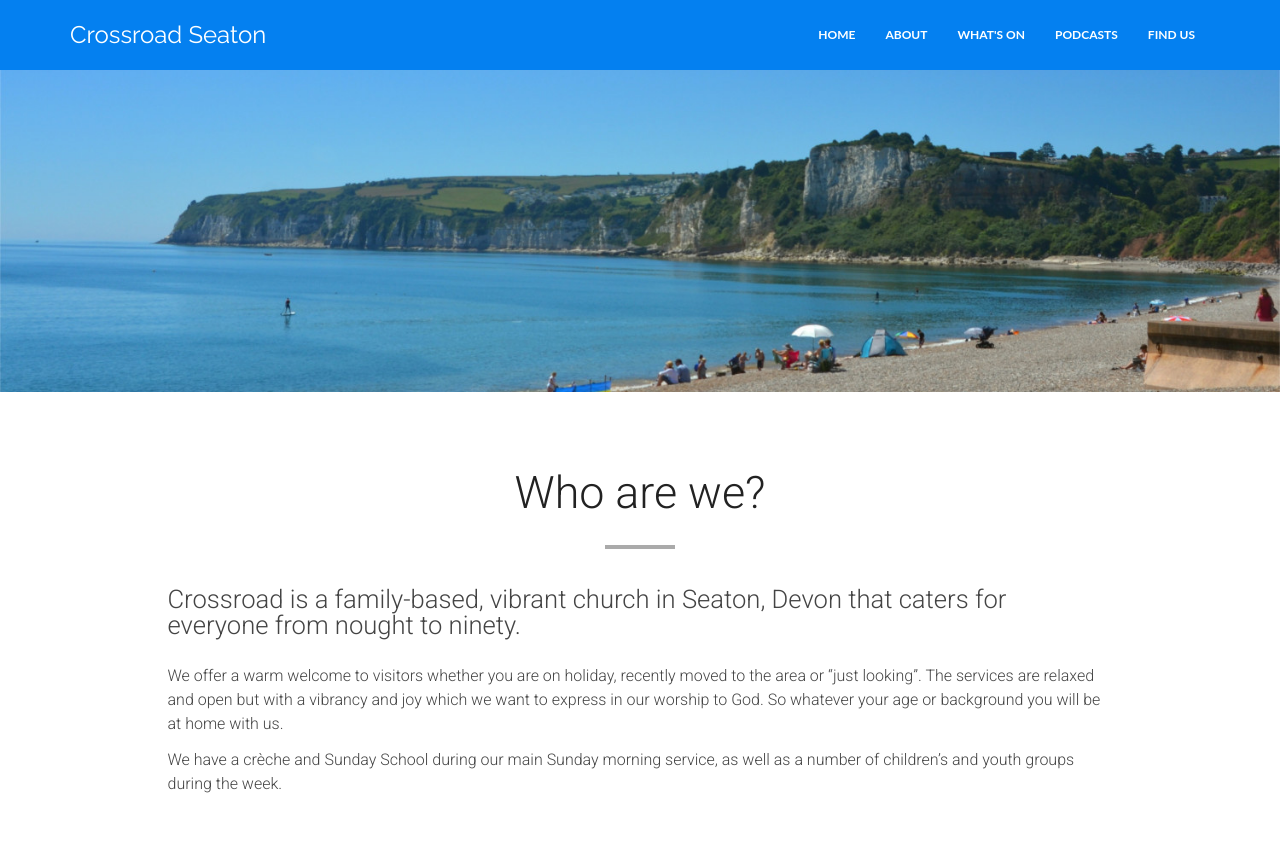
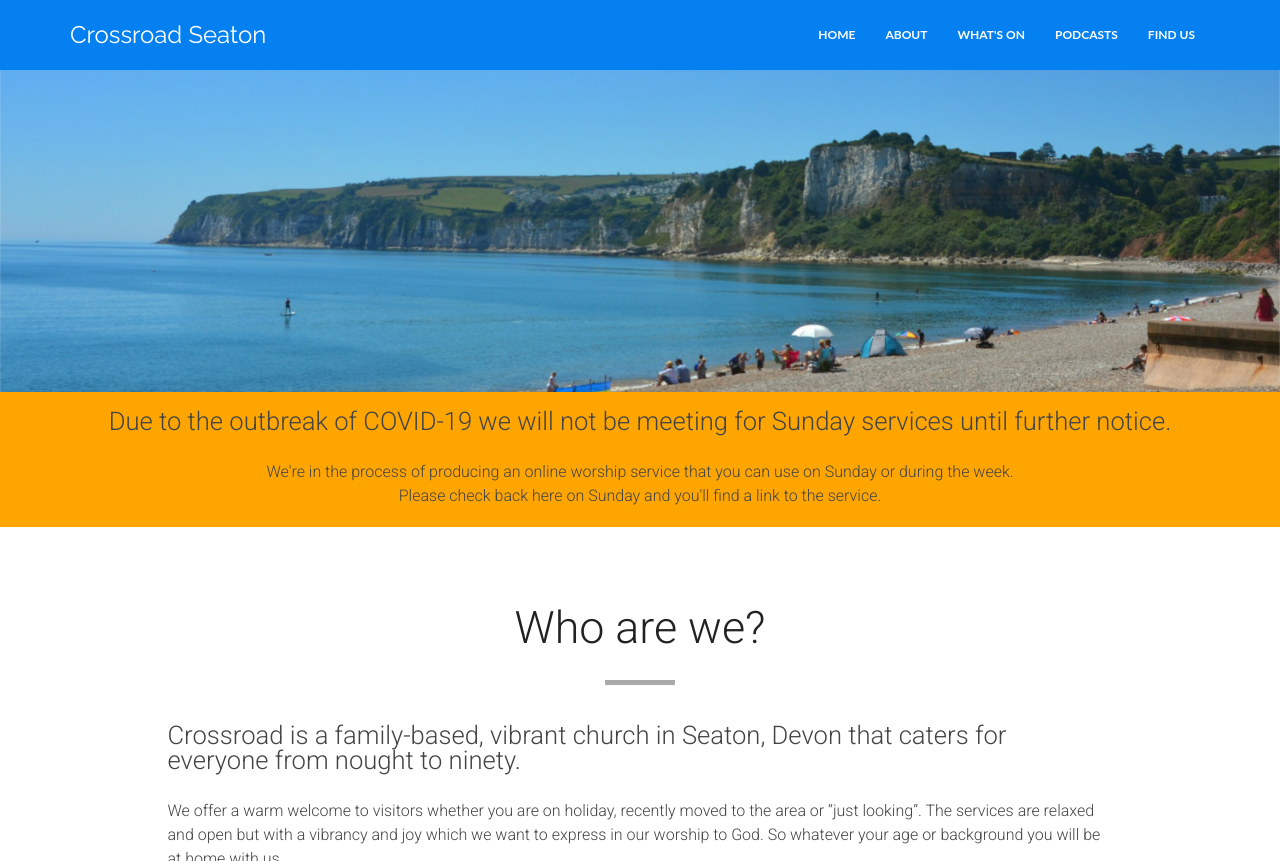
Before and after one commit to crossroadchurch/website, a PHP site: page / in a window 1280 px wide. Shown: the top 861 px of the page. Run offline with PHP 8.4, Linux system fonts and the light colour scheme; some libraries are stand-ins or nearby versions.

Commit message:
COVID-19 banner announcement 1

```diff
--- a/css/index.css
+++ b/css/index.css
@@ -103,14 +103,14 @@ h4 {
   display: block;
   width: 5em;
   height: 0.3em;
-  background: #AAA;
+  background: #aaa;
   margin: 2em auto;
 }
 
 .hc-round-img {
   width: 200px;
   height: 200px;
-  background: #AAA;
+  background: #aaa;
   border-radius: 100px;
   -moz-border-radius: 100px;
   margin: 2em auto;
@@ -142,7 +142,7 @@ h4 {
 }
 
 #mid-box-two {
-  background-color: #0480F0;
+  background-color: #0480f0;
   box-sizing: border-box;
   color: #fff;
   padding-bottom: 1em;
@@ -162,7 +162,7 @@ a {
 
 .hc-btn-outline {
   background: #fff;
-  border: 2px solid #0480F0;
+  border: 2px solid #0480f0;
   padding: 0.5em 1em;
   margin-top: 0.5rem;
   display: inline-block;
@@ -173,9 +173,15 @@ a {
 }
 
 .hc-btn-outline-light {
-  background: #0480F0;
+  background: #0480f0;
   border: 2px solid #fff;
   padding: 0.5em 1em;
+}
+
+#special-banner {
+  background: orange;
+  padding: 0.5em 1em;
+  text-align: center;
 }
 
 /** Mobile Hero Images **/
--- a/index.html
+++ b/index.html
@@ -1,22 +1,27 @@
 <!DOCTYPE html>
-<html class="csstransforms csstransforms3d csstransitions"><head>
-    <meta charset="utf-8">
-    <meta http-equiv="X-UA-Compatible" content="IE=edge">
-    <meta name="viewport" content="width=device-width, initial-scale=1">
-    <meta name="description" content="">
-    <meta name="author" content="">
-    <link rel="shortcut icon" href="/assets/ico/favicon.ico">
+<html class="csstransforms csstransforms3d csstransitions">
+  <head>
+    <meta charset="utf-8" />
+    <meta http-equiv="X-UA-Compatible" content="IE=edge" />
+    <meta name="viewport" content="width=device-width, initial-scale=1" />
+    <meta name="description" content="" />
+    <meta name="author" content="" />
+    <link rel="shortcut icon" href="/assets/ico/favicon.ico" />
 
     <title>Crossroad Seaton - Home</title>
 
     <!-- Bootstrap core CSS -->
-    <link href="css/bootstrap.min.css" rel="stylesheet">
-    <link href='//fonts.googleapis.com/css?family=Roboto:400,100,300,500,700' rel='stylesheet' type='text/css'>
+    <link href="css/bootstrap.min.css" rel="stylesheet" />
+    <link
+      href="//fonts.googleapis.com/css?family=Roboto:400,100,300,500,700"
+      rel="stylesheet"
+      type="text/css"
+    />
 
     <!-- Custom styles for this template -->
-    <link href="css/theme.css" rel="stylesheet">
-    <link href="css/index.css" rel="stylesheet">
-    <link href="css/font-awesome.min.css" rel="stylesheet">
+    <link href="css/theme.css" rel="stylesheet" />
+    <link href="css/index.css" rel="stylesheet" />
+    <link href="css/font-awesome.min.css" rel="stylesheet" />
 
     <!-- HTML5 shim and Respond.js IE8 support of HTML5 elements and media queries -->
     <!--[if lt IE 9]>
@@ -29,7 +34,12 @@
     <div class="navbar navbar-default navbar-fixed-top" role="navigation">
       <div class="container">
         <div class="navbar-header">
-        <button type="button" class="navbar-toggle" data-toggle="collapse" data-target=".navbar-collapse">
+          <button
+            type="button"
+            class="navbar-toggle"
+            data-toggle="collapse"
+            data-target=".navbar-collapse"
+          >
             <span class="sr-only">Toggle navigation</span>
             <span class="icon-bar"></span>
             <span class="icon-bar"></span>
@@ -43,13 +53,36 @@
             <li><a href="#about">ABOUT</a></li>
             <li><a href="#whats-on">WHAT'S ON</a></li>
             <li><a href="/podcasts">PODCASTS</a></li>
-          <li><a href="https://www.google.co.uk/maps/place/Crossroad+Christian+Centre/@50.7124983,-3.0778521,17z/data=!4m8!1m2!3m1!2sCrossroad+Christian+Centre!3m4!1s0x486d8139fcba89d9:0x13b81785da1dcdcd!8m2!3d50.712495!4d-3.0756636">FIND US</a></li>
+            <li>
+              <a
+                href="https://www.google.co.uk/maps/place/Crossroad+Christian+Centre/@50.7124983,-3.0778521,17z/data=!4m8!1m2!3m1!2sCrossroad+Christian+Centre!3m4!1s0x486d8139fcba89d9:0x13b81785da1dcdcd!8m2!3d50.712495!4d-3.0756636"
+                >FIND US</a
+              >
+            </li>
           </ul>
-      </div><!--/.nav-collapse -->
+        </div>
+        <!--/.nav-collapse -->
       </div>
     </div>
 
     <div id="headerwrap" class="hero" style=""></div>
+
+    <div id="special-banner">
+      <div class="container">
+        <div class="row">
+          <p class="hc-lead-strong">
+            Due to the outbreak of COVID-19 we will not be meeting for Sunday
+            services until further notice.
+          </p>
+          <p class="hc-lead">
+            We're in the process of producing an online worship service that you
+            can use on Sunday or during the week.<br />
+            Please check back here on Sunday and you'll find a link to the
+            service.
+          </p>
+        </div>
+      </div>
+    </div>
 
     <div id="service">
       <a name="about"></a>
@@ -59,18 +92,20 @@
           <div class="hc-divider"></div>
           <div class="col-xs-12 col-md-10 col-md-offset-1">
             <p class="hc-lead-strong">
-            Crossroad is a family-based, vibrant church in Seaton, Devon that caters for everyone from nought to ninety.
+              Crossroad is a family-based, vibrant church in Seaton, Devon that
+              caters for everyone from nought to ninety.
             </p>
             <p class="hc-lead">
-            We offer a warm welcome to visitors whether you are
-            on holiday, recently moved to the area or “just looking”.
-            The services are relaxed and open but
-            with a vibrancy and joy which we want to express in our
-            worship to God. So whatever your age or background you
-            will be at home with us.
+              We offer a warm welcome to visitors whether you are on holiday,
+              recently moved to the area or “just looking”. The services are
+              relaxed and open but with a vibrancy and joy which we want to
+              express in our worship to God. So whatever your age or background
+              you will be at home with us.
             </p>
             <p class="hc-lead">
-            We have a crèche and Sunday School during our main Sunday morning service, as well as a number of children’s and youth groups during the week.
+              We have a crèche and Sunday School during our main Sunday morning
+              service, as well as a number of children’s and youth groups during
+              the week.
             </p>
           </div>
         </div>
@@ -87,9 +122,12 @@
       <div class="row">
         <div id="mid-box-one" class="col-xs-12 text-center">
           <div class="mid-box-content">
-          <h1>Podcasts <i class="fa fa-headphones" aria-hidden="true"></i></h1>
+            <h1>
+              Podcasts <i class="fa fa-headphones" aria-hidden="true"></i>
+            </h1>
             <p class="hc-lead">
-            We record all of our sermons from Sunday mornings and our conferences.
+              We record all of our sermons from Sunday mornings and our
+              conferences.
             </p>
             <a href="/podcasts" class="hc-btn-outline">Listen now</a>
           </div>
@@ -112,57 +150,82 @@
           <h3 class="hc-heading">What's On?</h3>
           <div class="hc-divider"></div>
           <div class="col-sm-4">
-          <div class="hc-round-img" style="background-image: url(img/small/worship.jpg)"></div>
+            <div
+              class="hc-round-img"
+              style="background-image: url(img/small/worship.jpg)"
+            ></div>
             <h4>Sunday Mornings</h4>
             <p class="hc-img-cap">
-            Our communion service starts at <strong>10.00 am</strong>
-            and finishes at 10.30 am, and our family service starts at <strong>10.45am</strong>
-            and finishes at <strong>12 noon</strong> with tea and coffee.
+              Our communion service starts at <strong>10.00 am</strong> and
+              finishes at 10.30 am, and our family service starts at
+              <strong>10.45am</strong> and finishes at
+              <strong>12 noon</strong> with tea and coffee.
             </p>
           </div>
           <div class="col-sm-4">
-          <div class="hc-round-img" style="background-image: url(img/small/homegroup.jpg)"></div>
+            <div
+              class="hc-round-img"
+              style="background-image: url(img/small/homegroup.jpg)"
+            ></div>
             <h4>Homegroups</h4>
             <p class="hc-img-cap">
-            We have a number of homegroups throughout the week in Seaton and the surrounding area.
-            If you would like to join one of our groups get in touch with us.
+              We have a number of homegroups throughout the week in Seaton and
+              the surrounding area. If you would like to join one of our groups
+              get in touch with us.
             </p>
           </div>
           <div class="col-sm-4">
-          <div class="hc-round-img" style="background-image: url(img/small/youthwork.jpg)"></div>
+            <div
+              class="hc-round-img"
+              style="background-image: url(img/small/youthwork.jpg)"
+            ></div>
             <h4>Youthwork</h4>
             <p class="hc-img-cap">
-            Baby and Toddler's group runs on Mondays from <strong>9.15am - 11.15am</strong>.
-            Kids Club, on Thursday evenings, <strong>6.00pm - 7.30pm</strong>
-            is a fun time of Bible story teaching and games for school years 3-6. <br>
+              Baby and Toddler's group runs on Mondays from
+              <strong>9.15am - 11.15am</strong>. Kids Club, on Thursday
+              evenings, <strong>6.00pm - 7.30pm</strong> is a fun time of Bible
+              story teaching and games for school years 3-6. <br />
             </p>
           </div>
         </div>
         <div class="row centered">
           <div class="col-sm-4">
-          <div class="hc-round-img" style="background-image: url(img/small/numberone.jpg)"></div>
+            <div
+              class="hc-round-img"
+              style="background-image: url(img/small/numberone.jpg)"
+            ></div>
             <h4>Number One</h4>
             <p class="hc-img-cap">
-            Number One (Harepath Road, Seaton) is a building used and run by Crossroad for some regular events.
-            There is a coffee morning, every Tuesday <strong>10.00am</strong> – <strong>11.30am</strong>
-            and Thursday fellowship from <strong>9.45am</strong> - <strong>11.00am</strong> which
-            is a time for coffee and an informal Bible study.
+              Number One (Harepath Road, Seaton) is a building used and run by
+              Crossroad for some regular events. There is a coffee morning,
+              every Tuesday <strong>10.00am</strong> –
+              <strong>11.30am</strong> and Thursday fellowship from
+              <strong>9.45am</strong> - <strong>11.00am</strong> which is a time
+              for coffee and an informal Bible study.
             </p>
           </div>
           <div class="col-sm-4">
-          <div class="hc-round-img" style="background-image: url(img/small/prayer.jpg)"></div>
+            <div
+              class="hc-round-img"
+              style="background-image: url(img/small/prayer.jpg)"
+            ></div>
             <h4>Prayer</h4>
             <p class="hc-img-cap">
-            Prayer is the heart beat of our church. If you would like personal prayer, please
-            contact us. We would be delighted to pray for you.
+              Prayer is the heart beat of our church. If you would like personal
+              prayer, please contact us. We would be delighted to pray for you.
             </p>
           </div>
           <div class="col-sm-4">
-          <div class="hc-round-img" style="background-image: url(img/sift.jpg)"></div>
+            <div
+              class="hc-round-img"
+              style="background-image: url(img/sift.jpg)"
+            ></div>
             <h4>Charity & Misson</h4>
             <p class="hc-img-cap">
-            At Crossroad we love to support missions and charities in the UK and across the world.
-            We focus much of our support in <a href="http://www.seed-trust.com">Nicaragua</a>, Uganda and the Philippines.
+              At Crossroad we love to support missions and charities in the UK
+              and across the world. We focus much of our support in
+              <a href="http://www.seed-trust.com">Nicaragua</a>, Uganda and the
+              Philippines.
             </p>
           </div>
         </div>
@@ -175,25 +238,33 @@
           <div class="col-lg-4">
             <p>
               <strong>Crossroad Christian Fellowship</strong>
-            <br>
+              <br />
               Registered charity 263912
-            <br>
+              <br />
               © 2016
             </p>
           </div>
           <div class="col-lg-4">
+            <p></p>
             <p>
+              Homer Lane, Seaton<br />
+              Devon, EX12 2ES<br /><br />
+            </p>
+
             <p>
-              Homer Lane, Seaton<br>
-              Devon, EX12 2ES<br><br>
-            <p>
-            <a href="" class="btn-social btn-outline"><i class="fa fa-facebook"></i></a>
-            <a href="https://twitter.com/crossroadseaton" class="btn-social btn-outline"><i class="fa fa-twitter"></i></a>
+              <a href="" class="btn-social btn-outline"
+                ><i class="fa fa-facebook"></i
+              ></a>
+              <a
+                href="https://twitter.com/crossroadseaton"
+                class="btn-social btn-outline"
+                ><i class="fa fa-twitter"></i
+              ></a>
             </p>
           </div>
           <div class="col-lg-4">
             <p>
-              t: (01297) 20226<br>
+              t: (01297) 20226<br />
               e: contact@crossroad.org.uk
             </p>
           </div>
```
Lines whose indentation alone changed are shown as unchanged.
